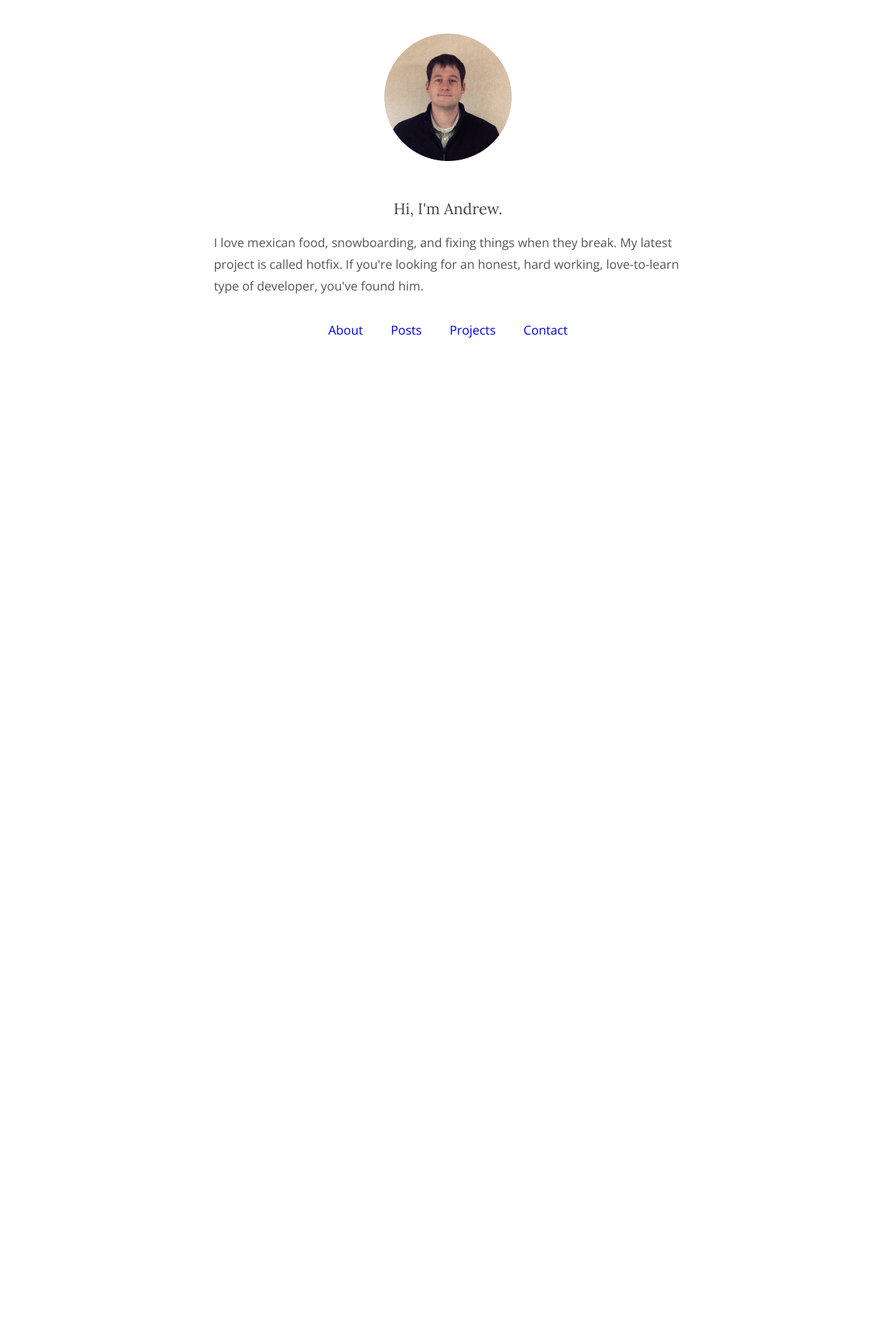
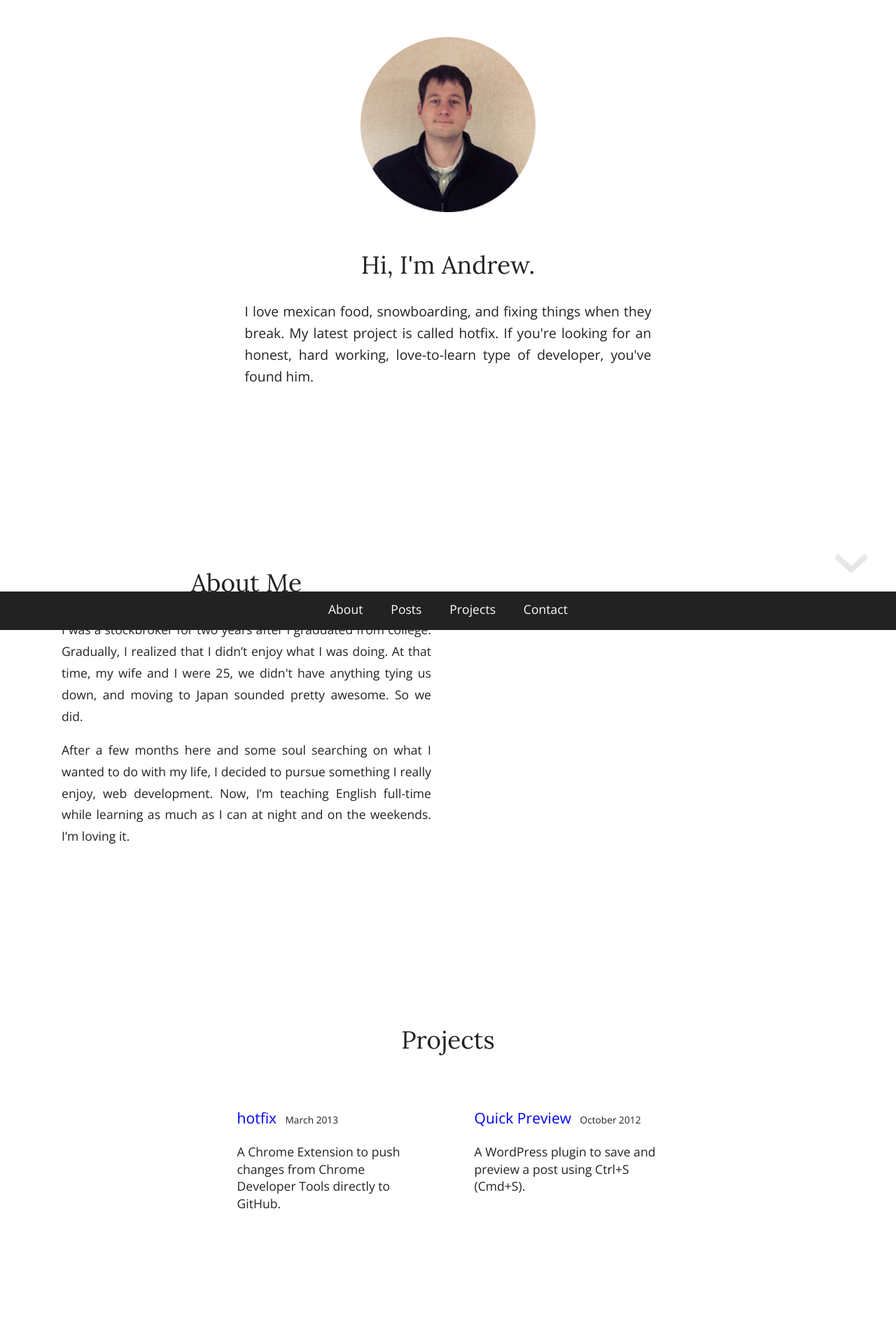
Before and after one commit to karsumit94/andrewholsted.github.io, a Jekyll site: the page built from index.html, in a window 1280 px wide. Shown: the top 1920 px of the page at 70% size. Built offline with Jekyll 4.4.1, drawn with Linux system fonts in a browser that asks for light colours; nearby versions of some CDN libraries; Markdown is read by kramdown in place of the engine named in the settings; before the commit the page ends 900 px from its top, so only the background shows below that; some of the changed text lies outside the part shown.

Commit message:
Update layout.

```diff
--- a/_layouts/default.html
+++ b/_layouts/default.html
@@ -12,6 +12,7 @@
 
         <link href='http://fonts.googleapis.com/css?family=Lora' rel='stylesheet' type='text/css'>
         <link href='http://fonts.googleapis.com/css?family=Open+Sans' rel='stylesheet' type='text/css'>
+        <link href='http://fonts.googleapis.com/css?family=Lato:900' rel='stylesheet' type='text/css'>
         <link rel="stylesheet" href="/css/normalize.min.css">
         <link rel="stylesheet" href="/css/main.css">
 
--- a/css/main.css
+++ b/css/main.css
@@ -60,14 +60,19 @@ textarea {
    Author's custom styles
    ========================================================================== */
 
+html, body{
+    height:100%;
+    margin:0;
+    padding:0;
+}
+body {
+    font-family:"Open Sans", "Arial", sans-serif;
 
-body {
-
-    font-family:"Open Sans", "Arial", sans-serif;
-    color:#555;
 }
 
-
+a {
+    text-decoration:none;
+}
 code {
 
     font-size:.8em;
@@ -75,9 +80,9 @@ code {
 
 h1,h2{
     text-align:center;
-    color: #444;
     font-family:"Lora", "Georgia", serif;
     font-weight:normal;
+    font-size:2em;
 
 }
 
@@ -87,90 +92,82 @@ h1{
 }
 
 h2{
-    font-size:1em;
+
     margin: 1.75em 0 1em 0;
 
 }
 
 img {
-   height: auto;
-   max-width:90%;
-   display:block;
-   margin:auto;
+
+}
+
+
+/* ============
+   Intro
+   ============ */
+
+#intro{
+    margin-top:3em;
+    font-size:1.1em;
+    text-align:justify;
+    line-height:1.75em;
+    height:40em;
+}
+
+#intro h2{
+    width:100%;
+}
+
+#intro p{
+    max-width:30em;
+    font-size:1.1em;
+    margin:auto;
+}
+
+#intro-image img{
+    display:block;
+    max-width:100%;
+    margin:auto;
 }
 
 /* ============
-   Home
+   About
    ============ */
 
-#home-image, #about, #intro, #posts{
-    max-width:38em;
-    margin:3em auto 0 auto;
+#about{
+    height:40em;
+    font-size:1.1em;
+    text-align:justify;
+    line-height:1.75em;
+    max-width:30em;
+    float:left;
+    padding-left:5em;
 }
 
-#home-image{
-    display:block;
 
-}
-
-.home-title{
-    display:block;
-    margin-top:2em;
-    text-align:center;
-    font-size:1.25em;
-
-}
-
-.home-title h2{
-      font-weight:normal;
-      margin:0;
-
-}
-#intro, #about{
-    line-height:1.75em;
-
-}
-
-#intro{
-    display:block;
-    font-size:1.1em;
-}
-#about{
-    display:none;
-    font-size:1.1em;
-}
-
-#home-nav{
-    font-size:1.1em;
-    padding-top:1em;
-    max-width:38em;
-    margin:auto;
-    text-align:center;
-    clear:both;
-    list-style-type: none;
-}
-
-#home-nav li a{
-    text-decoration:none;
-    padding:0 1em 0 1em;
-}
+/* ============
+   Contact
+   ============ */
 
 #contact {
-    display:none;
-    max-width:38em;
-    margin:auto;
+    height:25em;
     text-align:center;
-    font-size:1.25em;
-    padding:1.5em 0 2.5em 0;
+    padding:1.5em 0 1.5em 0;
 }
 
 #contact a{
-    font-size:1em;
+    font-size:3em;
     text-decoration:none;
 }
 
+/* ============
+   Posts
+   ============ */
+
 #posts{
-    display:none;
+    height:40em;
+    max-width:40em;
+    margin:auto;
     font-size:1.1em;
 }
 
@@ -194,10 +191,6 @@ img {
     font-size:.8em;
 }
 
-/* ============
-   Post
-   ============ */
-
 #post-container {
     max-width: 48em;
     margin: auto;
@@ -207,6 +200,21 @@ img {
 #post-content {
     font-size: 1.15em;
     line-height: 1.7em;
+}
+
+#post-content img{
+   height: auto;
+   max-width:90%;
+   display:block;
+   margin:3em auto 3em auto;
+   border:1px solid #ccc;
+   box-shadow: 0 0 4px 2px #eee;
+   -webkit-box-shadow:0 0 4px 2px #eee;
+   -moz-box-shadow:0 0 4px 2px #eee;
+}
+
+#post-content h2{
+    font-size:1.2em;
 }
 
 #previous-post {
@@ -224,27 +232,77 @@ img {
    ============ */
 
 #projects{
+    clear:both;
+    height:40em;
     max-width:60em;
     font-size:1.1em;
     margin:3em auto 0 auto;
-    display:none;
+    text-align:center;
 }
 
 .project{
     max-width:15em;
-    float:left;
+    display:inline-block;
+    vertical-align:top;
     padding: 0 2em 0 2em;
+
 }
 
 .project-title{
-    font-size:1.3em;
+    font-size:1.2em;
+    font-family: "Open Sans", "Arial", sans-serif;
+    text-align:left;
 
 }
 
 .project-description {
     font-size:1em;
+    text-align:left;
 }
 
+.project-date{
+   padding-left:.5em;
+   font-size:.65em;
+
+}
+
+/* ============
+   Navigation
+   ============ */
+
+#home-nav{
+    font-size:1.1em;
+    padding:.75em 0 1em 0;
+    text-align:center;
+    clear:both;
+    list-style-type: none;
+    position:fixed;
+    bottom:0;
+    width:100%;
+    background-color:#222;
+    color:#fff;
+}
+
+#home-nav li a{
+    text-decoration:none;
+    padding:0 1em 0em 1em;
+    color:#fff;
+}
+
+#nav-down{
+    position:fixed;
+    right:2.5em;
+    bottom:4.5em;
+    opacity:.1;
+    cursor:pointer;
+    transition: opacity .25s ease-in-out;
+   -moz-transition: opacity .25s ease-in-out;
+   -webkit-transition: opacity .25s ease-in-out;
+}
+
+#nav-down:hover{
+    opacity:.7;
+}
 
 /* ==========================================================================
    Media Queries
--- a/index.html
+++ b/index.html
@@ -1,62 +1,56 @@
 ---
 layout: default
 ---
+  	<section id = "intro">
+  		<div id = "intro-image">
+  			<img src="/img/profile.png" />
+  		</div>
+  		<h2>Hi, I'm Andrew. </h2>
+  		<p>
+	  		I love mexican food, snowboarding, and fixing things when they break. My latest project is called hotfix. If you're looking for an honest, hard working, love-to-learn type of developer, you've found him.
+	  	</p>
+  	</section>
 
-	<div id = "home-image">
-  		<img src="/img/profile.png" />
-  	</div>
-
- 	<div id= "about">
- 		<span class = "home-title">
- 			<h2>About Me</h2>
- 		</span>
+ 	<section id= "about">
+ 		<h2>About Me</h2>
 		<p>
 			I was a stockbroker for two years after I graduated from college. Gradually, I realized that I didn’t enjoy what I was doing. At that time, my wife and I were 25, we didn't have anything tying us down, and moving to Japan sounded pretty awesome. So we did.
 		</p>
 		<p>
 			After a few months here and some soul searching on what I wanted to do with my life, I decided to pursue something I really enjoy, web development. Now, I’m teaching English full-time while learning as much as I can at night and on the weekends. I’m loving it.
 		</p>
-	</div>
-  	<div id = "intro">
-  		<span class = "home-title">
-  			<h2>Hi, I'm Andrew. </h2>
-  		</span>
-  		<p>
-	  		I love mexican food, snowboarding, and fixing things when they break. My latest project is called hotfix. If you're looking for an honest, hard working, love-to-learn type of developer, you've found him.
-	  	</p>
-  	</div>
-  	<div id ="contact">
-  		<p>
-  			Talk to me, Goose.
-  		</p>
-  		<a href="mailto:andrew@fajitanachos.com">andrew@fajitanachos.com</a>
-  	</div>
-  	<div id ="projects">
-		<span class = "home-title">
-  			<h2>Projects</h2>
-  		</span>
-	    <div class = "project">
-	    	<h2 class = "project-title"> Hotfix</h2>
+	</section>
+
+  	<section id ="projects">
+  		<h2>Projects </h2>
+  		<div class = "project">
+	    	<h2 class = "project-title">
+	    		<a href="https://chrome.google.com/webstore/detail/hotfix/bfmckmhcljhakgkngnfjhmmffaabdafi">hotfix</a>
+	    		<span class = "project-date">March 2013</span>
+	    	</h2>
 	    	<p class = "project-description">
 	    		A Chrome Extension to push changes from
 	    		Chrome Developer Tools directly to GitHub.
 	    	</p>
+	    </div>
 
-	    </div>
 	    <div class = "project">
-	    	<h2 class = "project-title"> Quick Preview</h2>
+	    	<h2 class = "project-title">
+	    		<a href="http://wordpress.org/extend/plugins/quick-preview/"> Quick Preview</a>
+	    		<span class = "project-date">October 2012</span>
+	    	</h2>
+
 	    	<p class = "project-description">
 	    		A WordPress plugin to save and preview a post using
 	    		Ctrl+S (Cmd+S).
 	    	</p>
+	    </div>
+	</section>
 
-	    </div>
+  	<section id ="posts">
 
-	</div>
-  	<div id ="posts">
-		<span class = "home-title">
-			<h2> Posts</h2>
-		</span>
+		<h2> Posts</h2>
+
 	    <ul>
 	    	{% for post in site.posts %}
 		    	<li class = "post-item">
@@ -65,8 +59,18 @@ layout: default
 		    	</li>
 	      	{% endfor %}
 	    </ul>
-	</div>
+	</section>
 
+	<section id ="contact">
+  		<h2>
+  			Talk to me, Goose.
+  		</h2>
+  		<a href="mailto:andrew@fajitanachos.com">andrew@fajitanachos.com</a>
+  	</section>
+
+ 	<div id = "nav-down">
+ 		<img src = "/img/down_arrow.png" />
+ 	</div>
 	<nav id ="home-nav">
 	  	<li>
 	  		<a href = "#" id= "about-link" class = "home-link">About</a>
--- a/js/main.js
+++ b/js/main.js
@@ -1,71 +1,21 @@
 jQuery(function($){
 	$("#about-link").on('click', function(){
-		if($("#contact").css('display') == 'block'){
-			$("#contact").hide();
-		}
-		if($("#posts").css('display') == 'block'){
-			$("#posts").hide();
-		}
-		if($("#projects").css('display') == 'block'){
-			$("#projects").hide();
-		}
-		$("#home-image").hide();
-		$("#intro").hide();
-		$("#about").fadeIn('fast');
 
 
 	});
 
 	$("#contact-link").on('click', function(){
-		if($("#about").css('display') == 'block'){
-			$("#about").hide();
-		}
-		if($("#intro").css('display') == 'block'){
-			$("#intro").hide();
-		}
-		if($("#posts").css('display') == 'block'){
-			$("#posts").hide();
-		}
-		if($("#projects").css('display') == 'block'){
-			$("#projects").hide();
-		}
-		$("#home-image").show();
-		$("#contact").fadeIn('fast');
+
 
 	});
 
 	$("#posts-link").on('click', function(){
-		if($("#contact").css('display') == 'block'){
-			$("#contact").hide();
-		}
-		if($("#about").css('display') == 'block'){
-			$("#about").hide();
-		}
-		if($("#intro").css('display') == 'block'){
-			$("#intro").hide();
-		}
-		if($("#projects").css('display') == 'block'){
-			$("#projects").hide();
-		}
-		$("#home-image").hide();
-		$("#posts").fadeIn('fast');
+
 
 	});
+
 	$("#projects-link").on('click', function(){
-		if($("#contact").css('display') == 'block'){
-			$("#contact").hide();
-		}
-		if($("#about").css('display') == 'block'){
-			$("#about").hide();
-		}
-		if($("#intro").css('display') == 'block'){
-			$("#intro").hide();
-		}
-		if($("#posts").css('display') == 'block'){
-			$("#posts").hide();
-		}
-		$("#home-image").hide();
-		$("#projects").fadeIn('fast');
+
 
 	});
 
```
Also changed, not shown: _posts/2013-03-21-Hotfix.md (renamed from _posts/2013-03-21-Edit-your-projects-with-Chrome-Dev-Tools-and-GitHub-from-anywhere.md, +1 -3 lines), _posts/2012-10-26-Quick-Preview.md (renamed from _posts/2012-10-26-Quick-Preview-a-WordPress-plugin.md), img/bruce-holsted.png (deleted), img/down_arrow.png (added), img/painted-spaces.png (deleted), img/profile-pic.png (deleted), img/profile.png.
